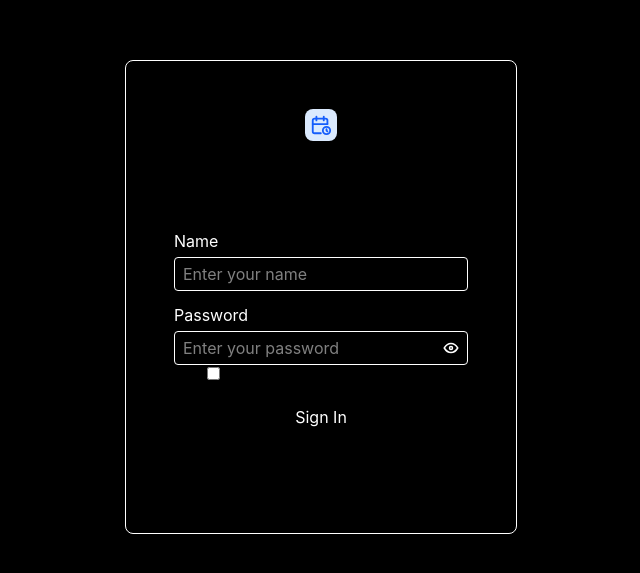
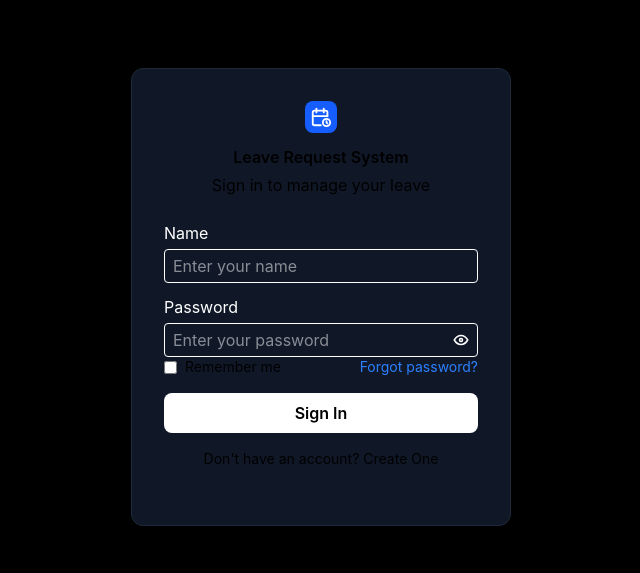
Before and after one commit to fanuel-nashon/leave-request-system, a React app in the folder frontend/: page /login in a window 1280 px wide. Shown: the part 103-676 px from the top of the page, without its empty margins (319-959 px from the left). Built offline with nearby package versions, Linux system fonts and the light colour scheme; the HTML template or start-up script is replaced by a standard one.

Commit message:
refactor: login page styling set

```diff
--- a/frontend/src/components/pages/auth/LoginPage.js
+++ b/frontend/src/components/pages/auth/LoginPage.js
@@ -11,8 +11,8 @@ const LoginPage=()=>{
     return(
         <>
             <div className="flex justify-center items-center bg-black min-h-screen">
-                <div className="px-12 py-12 rounded-lg border border-white">
-                    <Icons className="mx-auto" type="calendar" />
+                <div className="px-8 py-8 rounded-xl bg-gray-900 border border-gray-800 w-[380px]">
+                    <Icons className="mx-auto !bg-blue-600" color="text-white" type="calendar" />
                     <h6 className={`text-center ${h6Style}`}>Leave Request System</h6>
                     <p className="text-center dark:text-gray-200">Sign in to manage your leave</p>
 
@@ -32,20 +32,21 @@ const LoginPage=()=>{
                             <label className="text-white" htmlFor="password">Password</label>
                             <PasswordInput name="password" id="password" placeholder="Enter your password" required />
                         </div>
-                        <div className="flex justify-center mb-3">
-                            <label className="text-sm dark:text-white">
-                                <input className="mx-2" type="checkbox" name="remember-me" />
+                        <div className="flex justify-between items-center mb-4">
+                            <label className="flex items-center gap-2 text-sm dark:text-white">
+                                <input type="checkbox" name="remember-me" />
                                 Remember me
                             </label>
-                            <p className="text-sm dark:text-white"><a href="#">Forgot Password?</a></p>
+                            <a href="#" className="text-sm text-blue-500 hover:underline">Forgot password?</a>
                         </div>
+
                         <Button
-                            className="w-full px-2 py-2"
+                            className="w-full py-2 bg-white text-black font-semibold"
                             type="submit"
                         >
                             Sign In
                         </Button>
-                        <p className="dark:text-white">Don't have an account?
+                        <p className="text-center text-sm dark:text-white mt-4">Don't have an account?{' '}
                             <a href="#">Create One</a>
                         </p>
                     </form>
```
